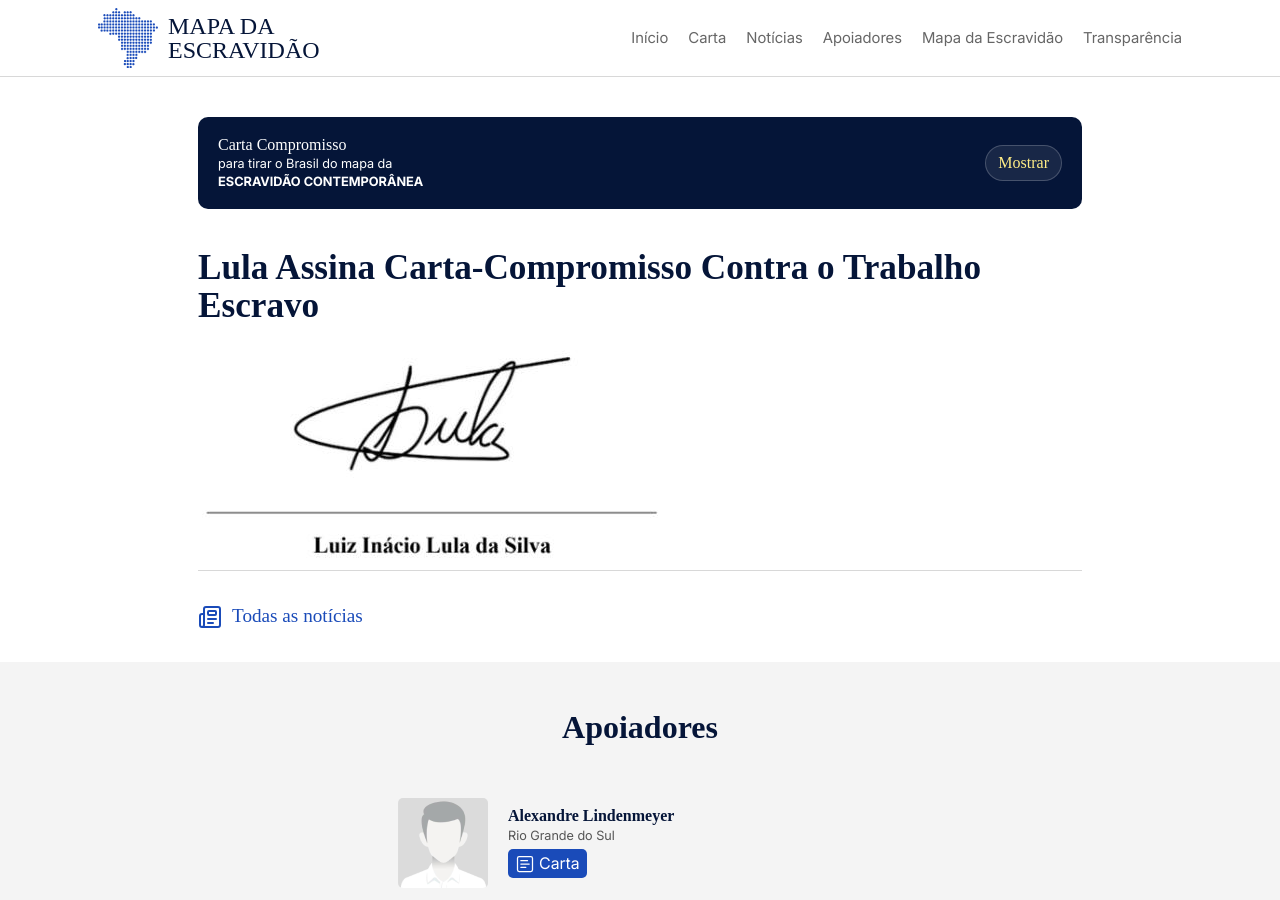
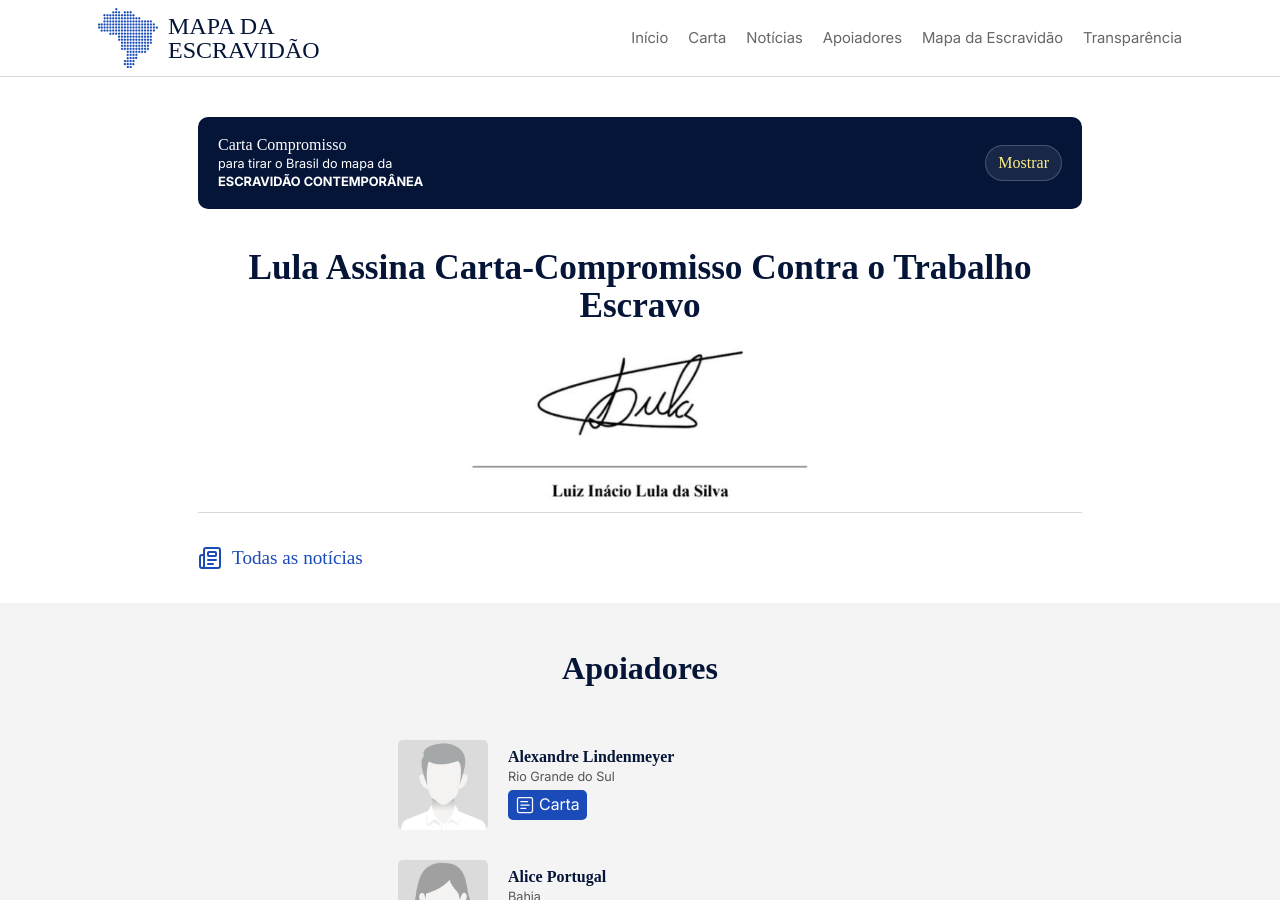
Before and after one commit to Landowski/mapa-escravidao, a Jekyll site: the page built from index.html, in a window 1280 px wide and 900 px high. Built offline with Jekyll 4.4.1, drawn with Linux system fonts in a browser that asks for light colours; some web fonts are replaced.

Commit message:
Update index.html

```diff
--- a/index.html
+++ b/index.html
@@ -26,9 +26,9 @@ permalink: /
 
         <section class="ultimas-noticias">
             <div class="container">
-                <article class="noticia-principal">
+                <article class="noticia-principal" style="text-align: center;">
                     <h1 class="title"><a href="/noticias/lula-carta-compromisso">Lula Assina Carta-Compromisso Contra o Trabalho Escravo</a></h1>
-                    <img src="imagens/assinatura-lula.png" width="468" height="228"/>
+                    <img src="imagens/assinatura-lula.png" width="348" alt="Lula Assina Carta-Compromisso Contra o Trabalho Escravo"/>
                 </article>
             </div>
          </section>
```
